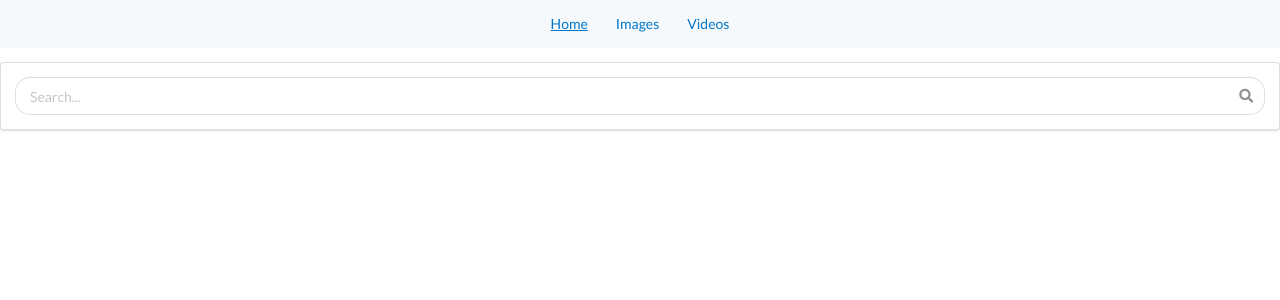
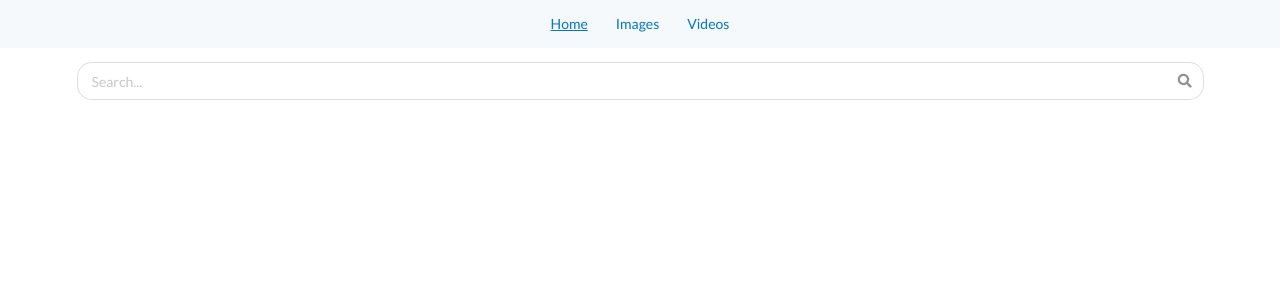
Before and after one commit to blkfltchr/api-search, a React (Create React App) app: page / in a window 1280 px wide. Shown: the top 300 px of the page. Built offline with nearby package versions, Linux system fonts and the light colour scheme.

Commit message:
Styled searchbar

```diff
--- a/src/components/SearchBar.js
+++ b/src/components/SearchBar.js
@@ -8,7 +8,7 @@
     render() {
         if (this.props.searchType === 'all') {
             return (
-                <div className="ui segment">
+                <div className="ui container" style={{paddingTop: "1rem"}}>
                     <form className="ui form">
                         <div className="ui icon input" style={{width: "100%"}}>
                             <input style={{borderRadius:"15px"}}
--- a/src/components/imagesearch/ImageSearchBar.js
+++ b/src/components/imagesearch/ImageSearchBar.js
@@ -10,7 +10,7 @@
 
     render() {
         return (
-            <div className="ui segment">
+            <div className="ui container" style={{paddingTop: "1rem"}}>
                 <form onSubmit={this.onFormSubmit} className="ui form">
                     <div className="ui icon input" style={{width: "100%"}}>
                         <input style={{borderRadius:"15px"}}
--- a/src/components/videosearch/VideoSearchBar.js
+++ b/src/components/videosearch/VideoSearchBar.js
@@ -10,7 +10,7 @@
 
     render() {
         return (
-            <div className="ui segment">
+            <div className="ui container" style={{paddingTop: "1rem"}}>
                 <form onSubmit={this.onFormSubmit} className="ui form">
                     <div className="ui icon input" style={{width: "100%"}}>
                         <input style={{borderRadius:"15px"}}
```
